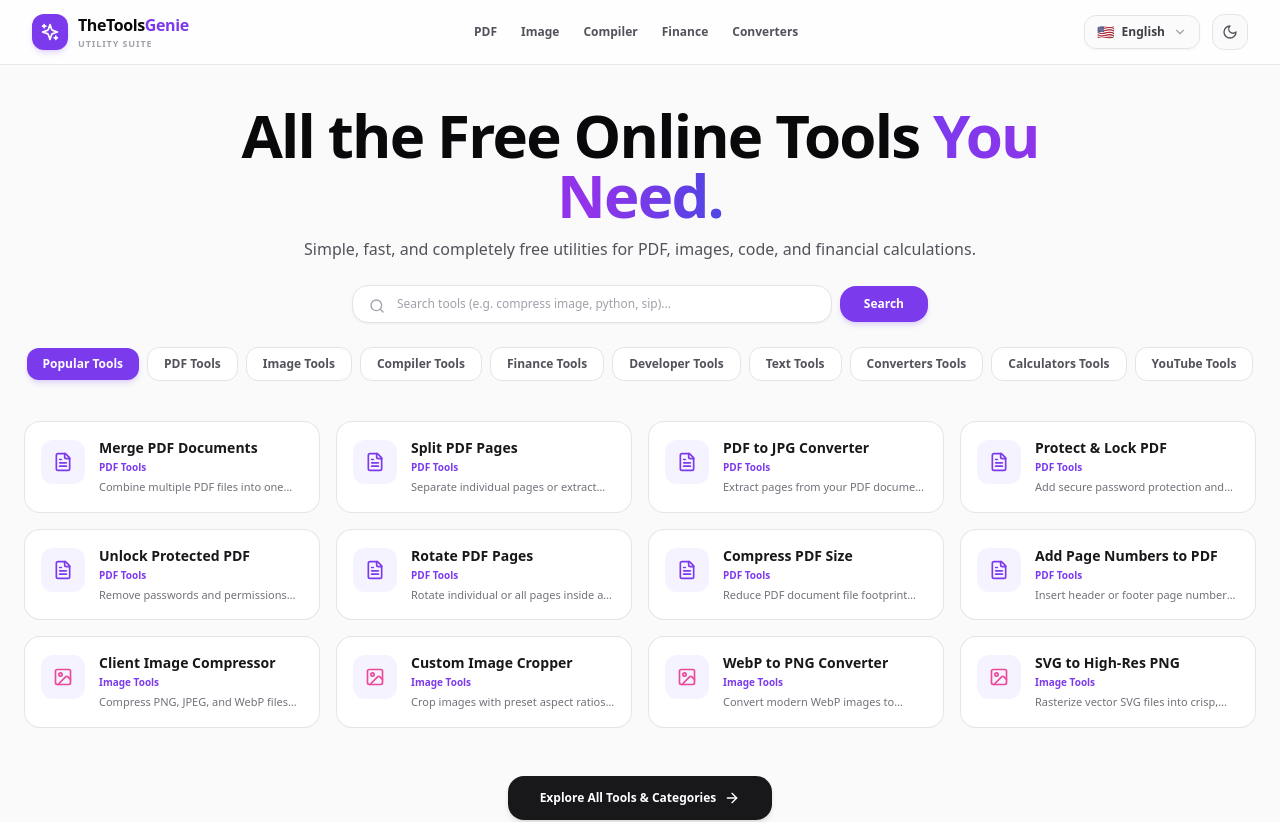
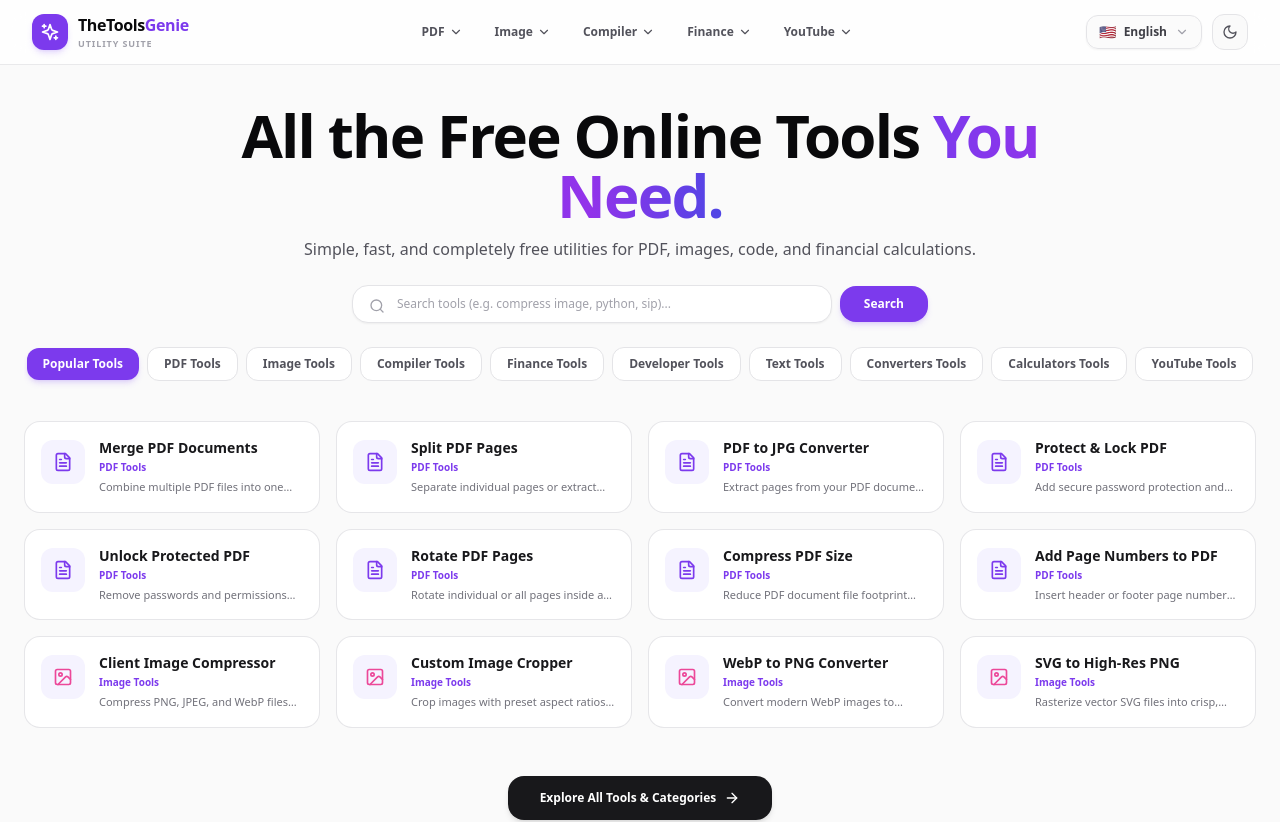
Before and after one commit to RajeshKhandare/thetoolsgenie-, a Next.js app: page / in a window 1280 px wide. Shown: the top 822 px of the page. Built offline with nearby package versions, Linux system fonts and the light colour scheme.

Commit message:
Update Navbar.tsx

```diff
--- a/components/Navbar.tsx
+++ b/components/Navbar.tsx
@@ -2,16 +2,18 @@
 
 import React, { useState, useEffect } from 'react';
 import Link from 'next/link';
-import { Sparkles, Sun, Moon, ChevronDown, Menu, X } from 'lucide-react';
+import { Sparkles, Sun, Moon, ChevronDown, Menu, X, ArrowRight } from 'lucide-react';
 import LanguageSelector from '@/components/LanguageSelector';
+import { TOOLS_REGISTRY } from '@/data/toolsRegistry';
+
+const CATEGORY_TABS = ['PDF', 'Image', 'Compiler', 'Finance', 'YouTube'];
 
 export default function Navbar() {
   const [isDark, setIsDark] = useState(false);
   const [mobileMenuOpen, setMobileMenuOpen] = useState(false);
-  const [mounted, setMounted] = useState(false);
+  const [activeDropdown, setActiveDropdown] = useState<string | null>(null);
 
   useEffect(() => {
-    setMounted(true);
     if (document.documentElement.classList.contains('dark')) {
       setIsDark(true);
     }
@@ -30,10 +32,11 @@ export default function Navbar() {
   };
 
   return (
-    <header className="sticky top-0 z-50 w-full border-b border-zinc-200/80 dark:border-zinc-800/80 bg-white/80 dark:bg-zinc-950/80 backdrop-blur-md transition-colors">
+    <header className="sticky top-0 z-50 w-full border-b border-zinc-200/80 dark:border-zinc-800/80 bg-white/80 dark:bg-zinc-950/80 backdrop-blur-md">
       <div className="mx-auto flex h-16 max-w-7xl items-center justify-between px-4 sm:px-6 lg:px-8">
-        {/* Brand Logo */}
-        <Link href="/" className="flex items-center gap-2.5">
+
+        {/* Logo */}
+        <Link href="/" className="flex items-center gap-2.5 shrink-0">
           <div className="flex h-9 w-9 items-center justify-center rounded-xl bg-violet-600 text-white shadow-md shadow-violet-500/20">
             <Sparkles className="h-5 w-5" />
           </div>
@@ -47,34 +50,61 @@ export default function Navbar() {
           </div>
         </Link>
 
-        {/* Category Navigation Links (Desktop) */}
-        <nav className="hidden lg:flex items-center gap-6 text-xs font-semibold text-zinc-600 dark:text-zinc-300">
-          <Link href="/tools?category=pdf" className="hover:text-violet-600 dark:hover:text-violet-400 transition-colors">
-            PDF
+        {/* Categories with Hover Tool Cards */}
+        <nav className="hidden lg:flex items-center gap-1">
+          {CATEGORY_TABS.map((cat) => {
+            const catTools = TOOLS_REGISTRY.filter((t) => t.category === cat).slice(0, 5);
+            return (
+              <div
+                key={cat}
+                className="relative"
+                onMouseEnter={() => setActiveDropdown(cat)}
+                onMouseLeave={() => setActiveDropdown(null)}
+              >
+                <button
+                  type="button"
+                  className="flex items-center gap-1 rounded-xl px-3.5 py-2 text-xs font-semibold text-zinc-600 dark:text-zinc-300 hover:text-violet-600 dark:hover:text-violet-400 hover:bg-zinc-100/60 dark:hover:bg-zinc-900 transition-all"
+                >
+                  <span>{cat}</span>
+                  <ChevronDown className={`h-3.5 w-3.5 transition-transform ${activeDropdown === cat ? 'rotate-180 text-violet-600' : ''}`} />
+                </button>
+
+                {/* Hover Cards Dropdown */}
+                {activeDropdown === cat && (
+                  <div className="absolute top-full left-0 w-80 rounded-2xl border border-zinc-200 dark:border-zinc-800 bg-white dark:bg-zinc-950 p-2 shadow-2xl shadow-zinc-950/15 dark:shadow-zinc-950/60 z-50 animate-in fade-in duration-150">
+                    <div className="p-2 border-b border-zinc-100 dark:border-zinc-800/80 mb-1 flex justify-between items-center">
+                      <span className="text-[11px] font-bold uppercase tracking-wider text-zinc-400">Popular {cat} Utilities</span>
+                      <Link href={`/tools?category=${cat.toLowerCase()}`} className="text-[11px] font-bold text-violet-600 hover:underline flex items-center gap-1">
+                        View all <ArrowRight className="h-2.5 w-2.5" />
                       </Link>
-          <Link href="/tools?category=image" className="hover:text-violet-600 dark:hover:text-violet-400 transition-colors">
-            Image
+                    </div>
+                    <div className="space-y-1">
+                      {catTools.map((t) => (
+                        <Link
+                          key={t.slug}
+                          href={`/tools/${t.slug}`}
+                          className="block p-2.5 rounded-xl hover:bg-zinc-50 dark:hover:bg-zinc-900 transition-colors group"
+                        >
+                          <p className="text-xs font-bold text-zinc-900 dark:text-white group-hover:text-violet-600 dark:group-hover:text-violet-400 transition-colors">
+                            {t.name}
+                          </p>
+                          <p className="text-[11px] text-zinc-400 line-clamp-1 mt-0.5 font-normal">
+                            {t.description}
+                          </p>
                         </Link>
-          <Link href="/tools?category=compiler" className="hover:text-violet-600 dark:hover:text-violet-400 transition-colors">
-            Compiler
-          </Link>
-          <Link href="/tools?category=finance" className="hover:text-violet-600 dark:hover:text-violet-400 transition-colors">
-            Finance
-          </Link>
-          <Link href="/tools?category=converters" className="hover:text-violet-600 dark:hover:text-violet-400 transition-colors">
-            Converters
-          </Link>
+                      ))}
+                    </div>
+                  </div>
+                )}
+              </div>
+            );
+          })}
         </nav>
 
-        {/* Top-Right Actions: Language Selector + Theme Toggle */}
-        <div className="flex items-center gap-3">
-          {/* International High-RPM Language Selector */}
-          <div className="hidden sm:block">
+        {/* Right Action Bar: Custom Language Selector + Theme Toggle */}
+        <div className="flex items-center gap-2.5">
           <LanguageSelector />
-          </div>
 
-          {/* Theme Toggle Button */}
-          {mounted && (
           <button
             onClick={toggleTheme}
             aria-label="Toggle Theme"
@@ -82,9 +112,7 @@ export default function Navbar() {
           >
             {isDark ? <Sun className="h-4 w-4" /> : <Moon className="h-4 w-4" />}
           </button>
-          )}
 
-          {/* Mobile Menu Trigger */}
           <button
             onClick={() => setMobileMenuOpen(!mobileMenuOpen)}
             className="lg:hidden flex h-9 w-9 items-center justify-center rounded-xl border border-zinc-200 dark:border-zinc-800 text-zinc-700 dark:text-zinc-200"
@@ -93,23 +121,6 @@ export default function Navbar() {
           </button>
         </div>
       </div>
-
-      {/* Mobile Menu Dropdown */}
-      {mobileMenuOpen && (
-        <div className="lg:hidden border-b border-zinc-200 dark:border-zinc-800 bg-white dark:bg-zinc-950 px-4 py-4 space-y-3">
-          <div className="sm:hidden pb-3 border-b border-zinc-100 dark:border-zinc-800">
-            <LanguageSelector />
-          </div>
-          <div className="grid grid-cols-2 gap-2 text-xs font-semibold text-zinc-700 dark:text-zinc-300">
-            <Link href="/tools" onClick={() => setMobileMenuOpen(false)} className="p-2 rounded-lg bg-zinc-50 dark:bg-zinc-900">All 80 Tools</Link>
-            <Link href="/tools?category=pdf" onClick={() => setMobileMenuOpen(false)} className="p-2 rounded-lg bg-zinc-50 dark:bg-zinc-900">PDF Tools</Link>
-            <Link href="/tools?category=image" onClick={() => setMobileMenuOpen(false)} className="p-2 rounded-lg bg-zinc-50 dark:bg-zinc-900">Image Tools</Link>
-            <Link href="/tools?category=compiler" onClick={() => setMobileMenuOpen(false)} className="p-2 rounded-lg bg-zinc-50 dark:bg-zinc-900">Compiler Tools</Link>
-            <Link href="/tools?category=finance" onClick={() => setMobileMenuOpen(false)} className="p-2 rounded-lg bg-zinc-50 dark:bg-zinc-900">Finance Tools</Link>
-            <Link href="/tools?category=converters" onClick={() => setMobileMenuOpen(false)} className="p-2 rounded-lg bg-zinc-50 dark:bg-zinc-900">Converters</Link>
-          </div>
-        </div>
-      )}
     </header>
   );
 }
```
Lines whose indentation alone changed are shown as unchanged.
